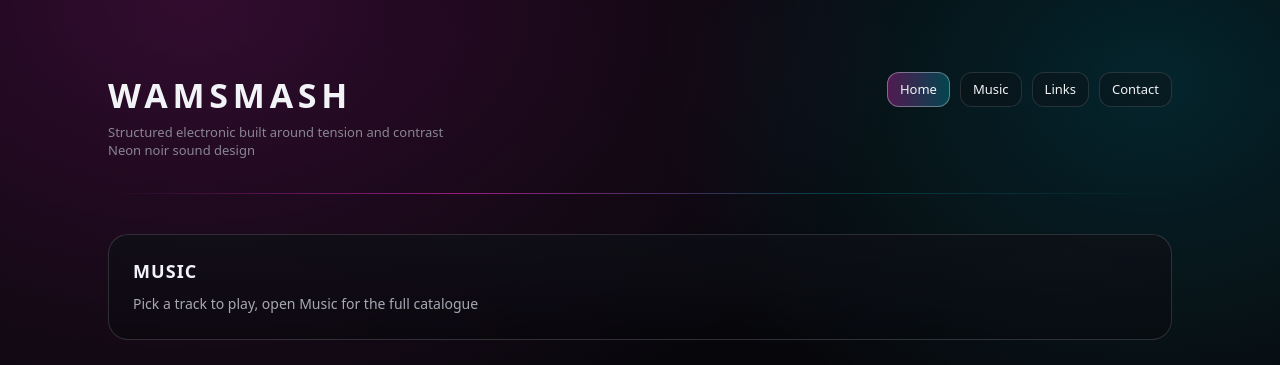
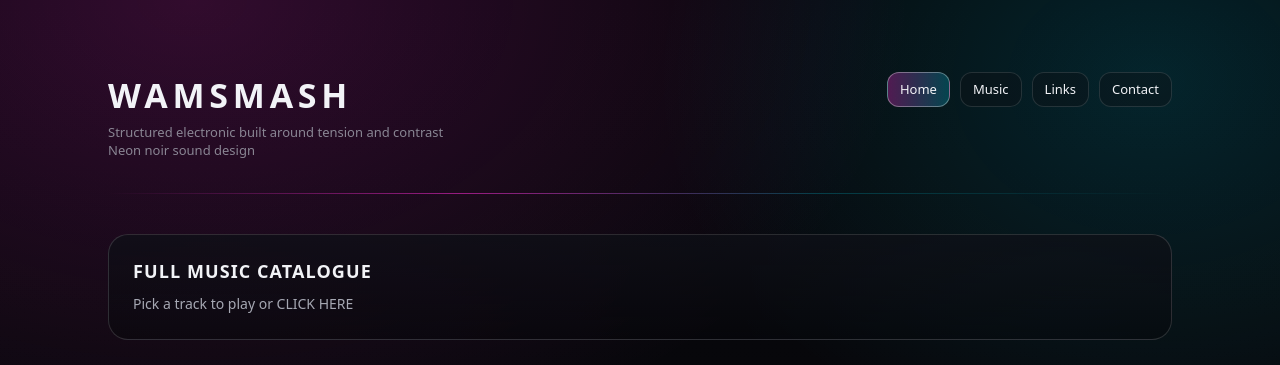
Before and after one commit to wamsmash/wamsmash.co.uk, a plain HTML site: page index.html in a window 1280 px wide. Shown: the top 365 px of the page. Drawn offline with Linux system fonts and the light colour scheme.

Commit message:
Update index.html

```diff
--- a/index.html
+++ b/index.html
@@ -25,9 +25,9 @@
   </nav>
 </header>
 
-<section class="hero heroIntro" role="button" tabindex="0" data-view="music">
-  <h2>Music</h2>
-  <p>Pick a track to play, open Music for the full catalogue</p>
+<section class="hero heroIntro" role="button" tabindex="0" data-view="music" aria-label="Open music catalogue">
+  <h2>Full Music Catalogue</h2>
+  <p>Pick a track to play or CLICK HERE</p>
 </section>
 
 <section id="homeView">
```
